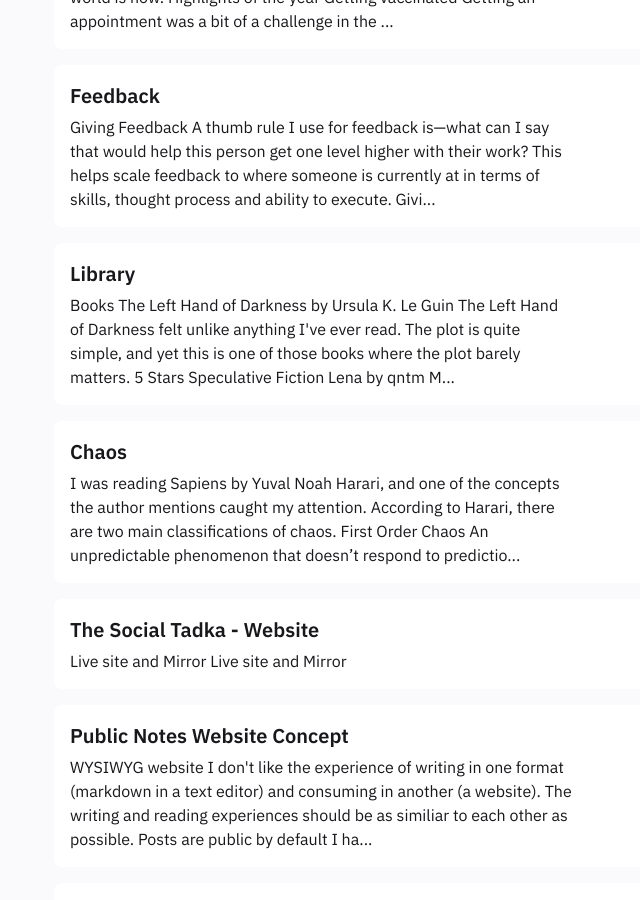
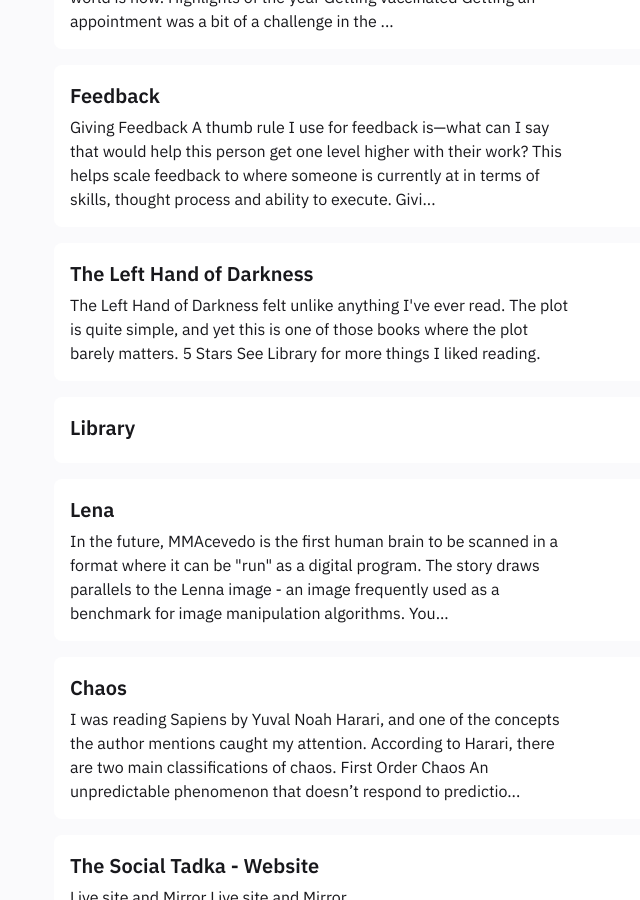
Before and after one commit to gyanl/garden, a Jekyll site: the page built from pages/index.md, in a window 1280 px wide and 900 px high, scrolled down 510 px. Shown: the whole window, without its empty margins (284-924 px from the left). Built offline with Jekyll 4.4.1, drawn with Linux system fonts in a browser that asks for light colours.

Commit message:
library, 5 stars

```diff
--- /dev/null
+++ b/_notes/Public/Lena.md
@@ -0,0 +1,15 @@
+---
+date: 10-02-2022
+notetype: feed
+title: Lena
+subtitle: A short story by qntm
+tags: misc
+---
+
+In the future, MMAcevedo is the first human brain to be scanned in a format where it can be "run" as a digital program.
+
+The story draws parallels to the Lenna image - an image frequently used as a benchmark for image manipulation algorithms.
+
+You can read the story here: <https://qntm.org/mmacevedo>
+
+See [[Library]] for more things I liked reading.
--- a/_notes/Public/Library.md
+++ b/_notes/Public/Library.md
@@ -2,18 +2,6 @@
 date: 10-02-2022
 notetype: feed
 title: Library
-subtitle: Links to Stories I have enjoyed
+subtitle: Things I have enjoyed Reading
 tags: misc
 ---
-
-### Books
-
-**The Left Hand of Darkness** by Ursula K. Le Guin
-The Left Hand of Darkness felt unlike anything I've ever read. The plot is quite simple, and yet this is one of those books where the plot barely matters.
-[[5 Stars]]
-
-### Speculative Fiction
-
-**Lena** by qntm
-MMAcevedo is the first human brain to be scanned and uploaded, and draws parallels to the Lenna image - an image frequently used as a benchmark for image manipulation algorithms.
-<https://qntm.org/mmacevedo>
--- /dev/null
+++ b/_notes/Public/The Left Hand of Darkness.md
@@ -0,0 +1,12 @@
+---
+date: 10-02-2022
+notetype: feed
+title: The Left Hand of Darkness
+subtitle: Book by Ursula K. Le Guin
+tags: misc
+---
+
+The Left Hand of Darkness felt unlike anything I've ever read. The plot is quite simple, and yet this is one of those books where the plot barely matters.
+[[5 Stars]]
+
+See [[Library]] for more things I liked reading.
```
Also changed, not shown: 1 other file.
